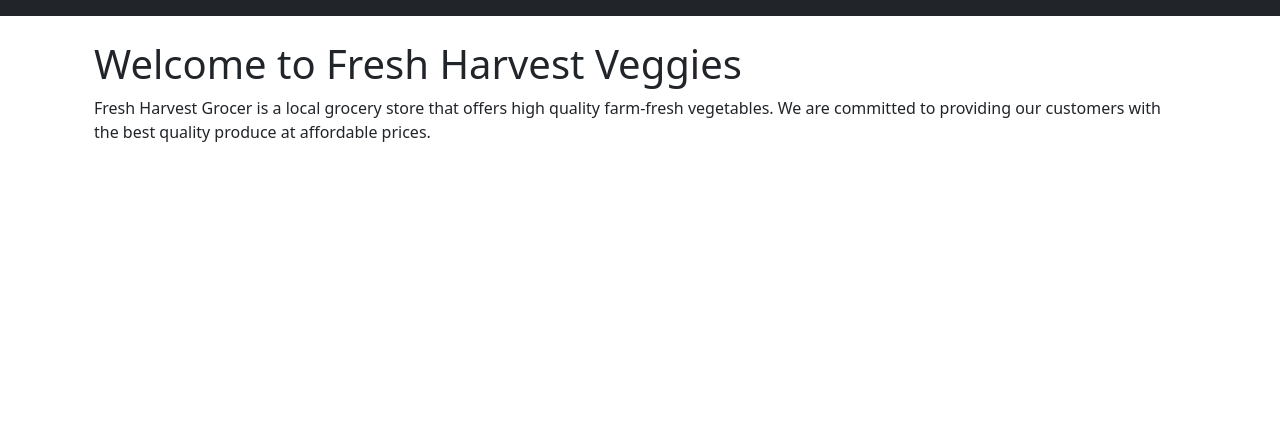
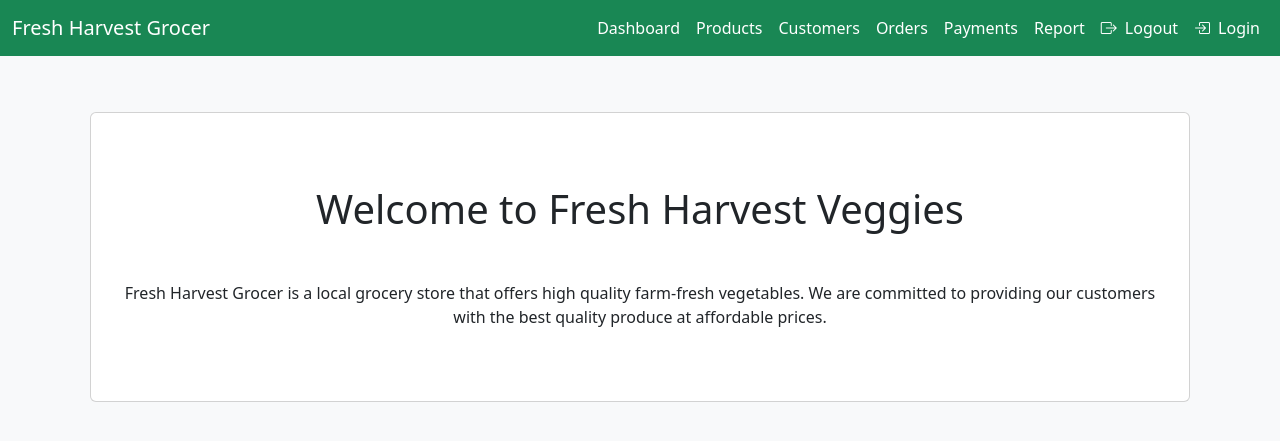
Before and after one commit to YinCheah-Tan-1160639/grocer, a Flask app: page / in a window 1280 px wide. Shown: the top 441 px of the page. Run offline with Flask 3, Linux system fonts and the light colour scheme; parts of the project's set-up code (start-up, migrations or seed data) failed here and were passed over.

Commit message:
added templates

```diff
--- a/templates/base.html
+++ b/templates/base.html
@@ -9,31 +9,78 @@
     <!-- Icons -->
     <link rel="stylesheet" href="https://use.fontawesome.com/releases/v5.7.1/css/all.css">
     <!-- Bootstrap CSS link -->
-    <link href="https://cdn.jsdelivr.net/npm/bootstrap@5.3.2/dist/css/bootstrap.min.css" rel="stylesheet" integrity="sha384-T3c6CoIi6uLrA9TneNEoa7RxnatzjcDSCmG1MXxSR1GAsXEV/Dwwykc2MPK8M2HN" crossorigin="anonymous">
+    <link href="https://cdn.jsdelivr.net/npm/bootstrap@5.3.3/dist/css/bootstrap.min.css" rel="stylesheet" integrity="sha384-QWTKZyjpPEjISv5WaRU9OFeRpok6YctnYmDr5pNlyT2bRjXh0JMhjY6hW+ALEwIH" crossorigin="anonymous">
+    <link href="https://cdn.jsdelivr.net/npm/bootstrap-icons@1.8.1/font/bootstrap-icons.css" rel="stylesheet">
     <!-- CSS style -->
     <link rel="stylesheet" href="{{ url_for('static', filename='css/styles.css') }}">
 </head>
-<body>
+<body class="bg-light">
     <!-- Navigation Bar -->
-    <nav class="navbar navbar-expand-lg navbar-dark bg-dark">
-        {# <!-- <a class="navbar-brand" href="{{ url_for('store.index') }}">Fresh Harvest Grocer</a> --> #}
-        <button class="navbar-toggler" type="button" data-toggle="collapse" data-target="#navbarNav" aria-controls="navbarNav" aria-expanded="false" aria-label="Toggle navigation">
-            <span class="navbar-toggler-icon"></span>
-        </button>
-        <div class="collapse navbar-collapse" id="navbarNav">
-            <ul class="navbar-nav">
-                {#
-                <!-- <li class="nav-item">
-                    <a class="nav-link" href="{{ url_for('index') }}">Home</a>
-                </li> -->
-                <!-- <li class="nav-item">
-                    <a class="nav-link" href="{{ url_for('create') }}">Create</a>
-                </li> -->
-                <!-- Add more nav links as needed -->
-                 #}
-            </ul>
+    <nav class="navbar navbar-expand-lg navbar-dark bg-success">
+        <div class="container-fluid">
+            <a class="navbar-brand" href="{{ url_for('store.index') }}">Fresh Harvest Grocer</a>
+            <button class="navbar-toggler" type="button" data-bs-toggle="collapse" data-bs-target="#navbarNavDropdown" aria-controls="navbarNavDropdown" aria-expanded="false" aria-label="Toggle navigation">
+                <span class="navbar-toggler-icon"></span>
+            </button>
+            <div class="collapse navbar-collapse justify-content-end" id="navbarNav">
+                <ul class="navbar-nav">
+                    <!-- add if username -->
+                    <li class="nav-item">
+                        <a class="nav-link text-white" href="">Dashboard</a>
+                    </li>
+                    <li class="nav-item">
+                        <a class="nav-link text-white" href="">Products</a>
+                    </li>
+                    <li class="nav-item">
+                        <a class="nav-link text-white" href="">Customers</a>
+                    </li>
+                    <li class="nav-item">
+                        <a class="nav-link text-white" href="">Orders</a>
+                    </li>
+                    <li class="nav-item">
+                        <a class="nav-link text-white" href="">Payments</a>
+                    </li>
+                    <li class="nav-item">
+                        <a class="nav-link text-white" href="">Report</a>
+                    </li>
+                    <li class="nav-item">
+                        <a class="nav-link text-white" href="">
+                            <i class="bi bi-box-arrow-right me-2"></i>Logout
+                        </a>
+                    </li>
+                    <!-- else -->
+                    <li class="nav-item">
+                        <a class="nav-link text-white" href="{{ url_for('store.login') }}">
+                            <i class="bi bi-box-arrow-in-right me-2"></i>Login
+                        </a>
+                    </li>
+                </ul>
+            </div>
         </div>
     </nav>
+    <!-- Error message display -->
+    <div class="text-center">
+        {% with messages = get_flashed_messages(with_categories=True) %}
+            {% for category, message in messages %}
+                {% if category == "success" %}
+                    <div class="alert alert-success alert-dismissible fade show" role="alert">
+                        {{ message }}
+                        <button type="button" class="btn-close" data-bs-dismiss="alert" aria-label="Close"></button>
+                    </div>
+                {% elif category == "error" %}
+                    <div class="alert alert-danger alert-dismissible fade show" role="alert">
+                        {{ message }}
+                        <button type="button" class="btn-close" data-bs-dismiss="alert" aria-label="Close"></button>
+                    </div>
+                {% elif category == "warning" %}
+                    <div class="alert alert-warning alert-dismissible fade show" role="alert">
+                        {{ message }}
+                        <button type="button" class="btn-close" data-bs-dismiss="alert" aria-label="Close"></button>
+                    </div>
+                {% endif %}
+            {% endfor %}
+        {% endwith %}
+    </div>
 
     <!-- Main Content -->
     <div class="container mt-4">
--- a/templates/index.html
+++ b/templates/index.html
@@ -1,15 +1,19 @@
 {% extends 'base.html' %}
 
 {% block title %}
-Homepage
+Fresh Harvest Veggies
 {% endblock %}
 
 {% block content %}
-    <div class="container">
-        <h1 class="title">Welcome to Fresh Harvest Veggies</h1>
-        <p class="subtitle">
-            Fresh Harvest Grocer is a local grocery store that offers high quality farm-fresh vegetables.
-            We are committed to providing our customers with the best quality produce at affordable prices.
-        </p>
+    <div class="container mt-5 p-2">
+        <div class="card text-center p-2">
+            <div class="card-body">
+                <h1 class="card-title mt-5 mb-5">Welcome to Fresh Harvest Veggies</h1>
+                <p class="card-text mt-5 mb-5">
+                    Fresh Harvest Grocer is a local grocery store that offers high quality farm-fresh vegetables.
+                    We are committed to providing our customers with the best quality produce at affordable prices.
+                </p>
+            </div>
+        </div>
     </div>
 {% endblock %}
```
Also changed, not shown: templates/auth.html (+30 -0 lines), templates/dashboard.html (added, +9 -0 lines), templates/staff/dashboard.html (deleted).
